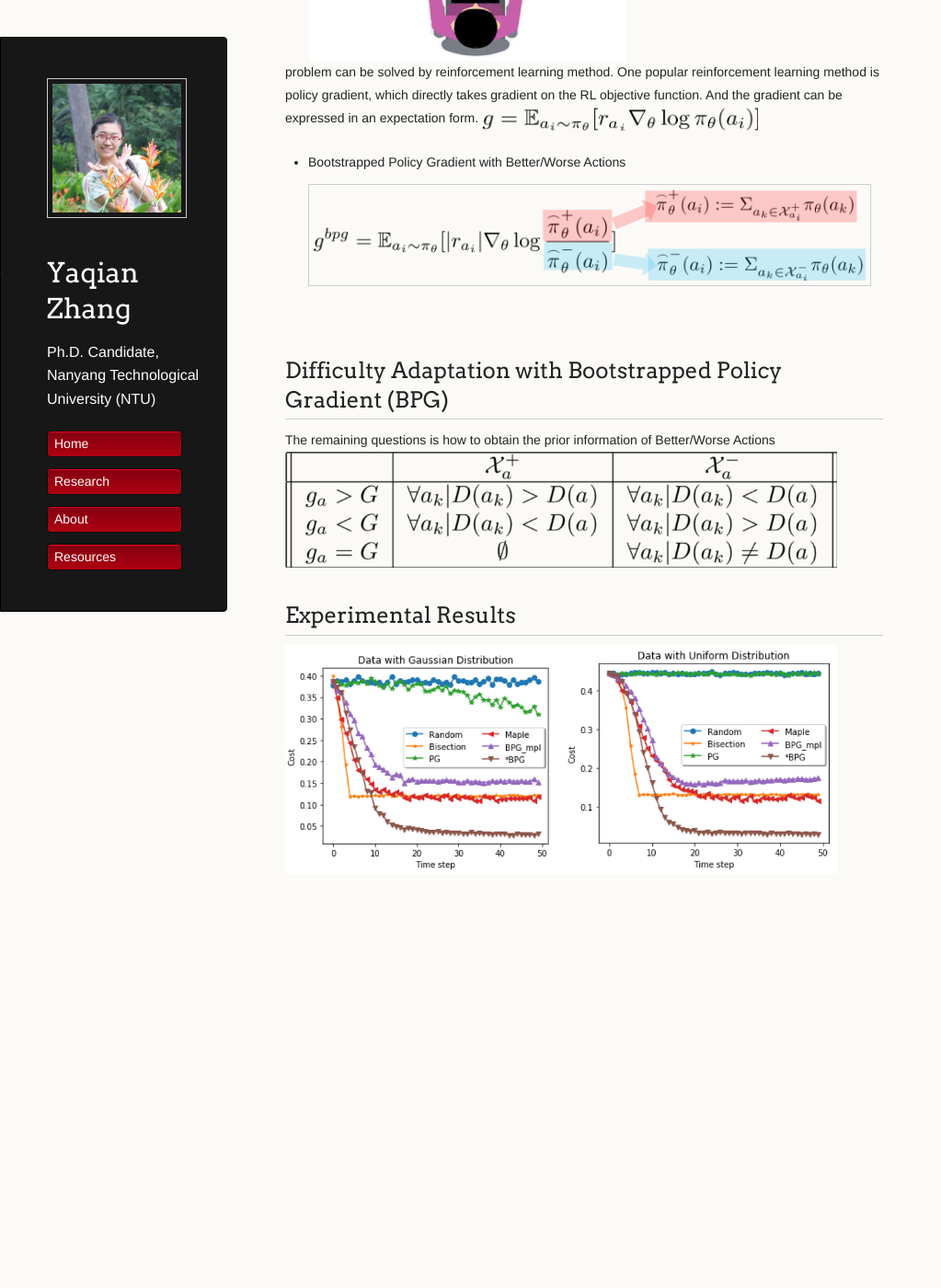
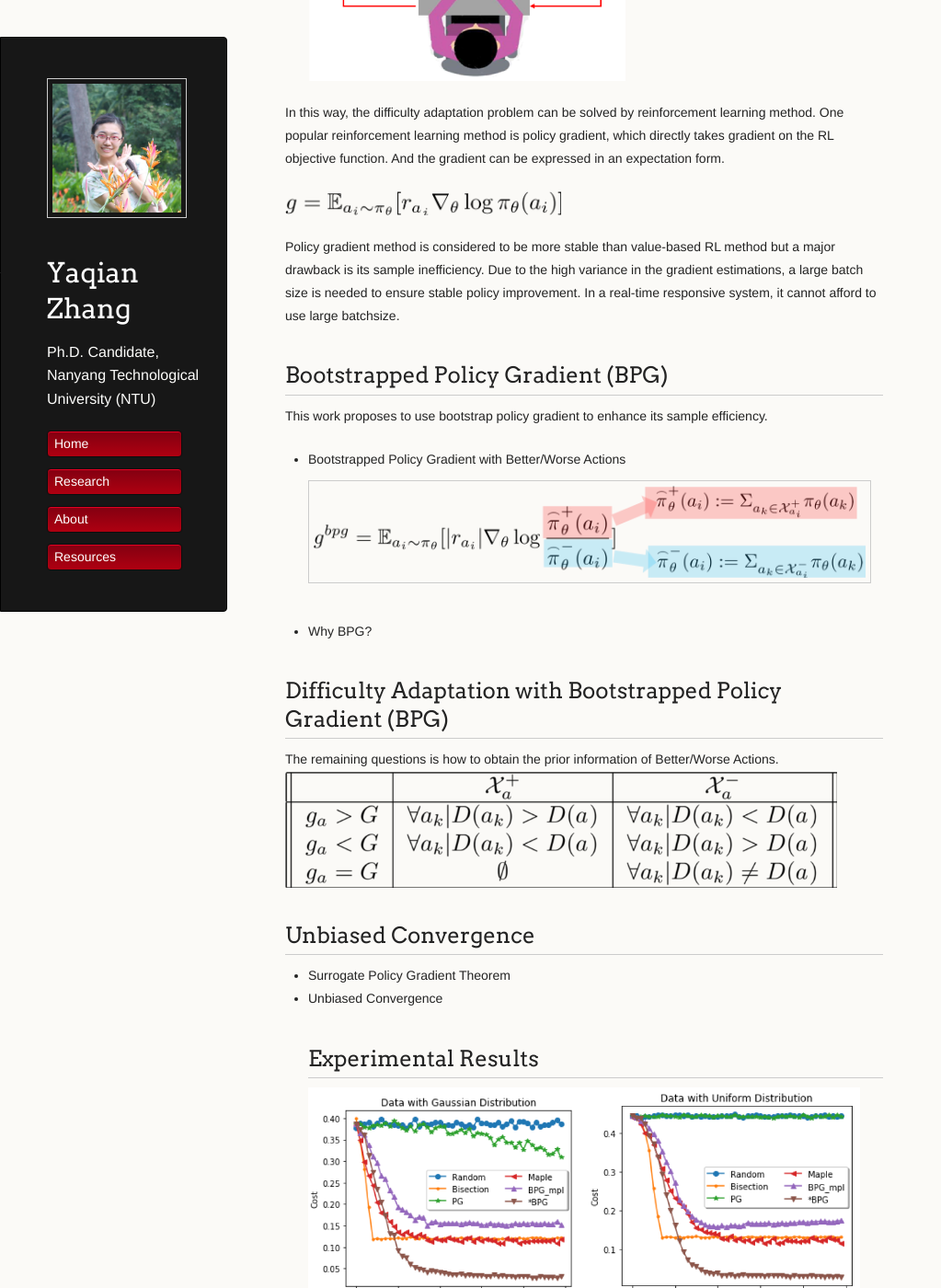
Before and after one commit to YaqianZhang/yaqianzhang.github.io, a Jekyll site: the page built from _posts/2019-01-30-boostrapped-policy-gradient.md, in a window 1280 px wide and 1400 px high, scrolled down 904 px. Shown: the whole window at 92% size, without its empty margins (0-1023 px from the left). Built offline with Jekyll 4.4.1, drawn with Linux system fonts in a browser that asks for light colours; before the commit the page ends 1926 px from its top, so only the background shows below that; some of the changed text lies outside the part shown.

Commit message:
Update 2019-01-30-boostrapped-policy-gradient.md

```diff
--- a/_posts/2019-01-30-boostrapped-policy-gradient.md
+++ b/_posts/2019-01-30-boostrapped-policy-gradient.md
@@ -28,16 +28,28 @@ both in theory and in practice. We also generalize BPG
 to multi-dimensional continuous action domain in general actor-critic
 reinforcement learning algorithms with no prior knowledge required.
 
+## Policy Gradient
+The problem of difficulty adaptation can be formalized using Reinforcement Leanring by taking question difficulty as action and the suitability of a difficulty as reward:
+
+<img src="/images/bpg_pic/system.png" alt="hi" class="inline" width="400" />
+
+In this way, the difficulty adaptation problem can be solved by reinforcement learning method. One popular reinforcement learning method is policy gradient, which directly takes gradient on the RL objective function. And the gradient can be expressed in an expectation form.
+
+<img src="/images/bpg_pic/pg.png" alt="hi" class="inline" width="300" />
+
+Policy gradient method is considered to be more stable than value-based RL method but a major drawback is its sample inefficiency. Due to the high variance in the gradient estimations, a large batch size is needed to ensure stable policy improvement. In a real-time responsive system, it cannot afford to use large batchsize.
+
 ## Bootstrapped Policy Gradient (BPG)
-The problem of difficulty adaptation can be formalized using Reinforcement Leanring by taking question difficulty as action and the suitability of a difficulty as reward:
-<img src="/images/bpg_pic/system.png" alt="hi" class="inline" width="400" />
-In this way, the difficulty adaptation problem can be solved by reinforcement learning method. One popular reinforcement learning method is policy gradient, which directly takes gradient on the RL objective function. And the gradient can be expressed in an expectation form.
-<img src="/images/bpg_pic/pg.png" alt="hi" class="inline" width="300" />
+This work proposes to use bootstrap policy gradient to enhance its sample efficiency.
 * Bootstrapped Policy Gradient with Better/Worse Actions
 <img src="/images/bpg_pic/bpg.png" alt="hi" class="inline" width="600" />
+* Why BPG?
 
 ## Difficulty Adaptation with Bootstrapped Policy Gradient (BPG)
-The remaining questions is how to obtain the prior information of Better/Worse Actions
+The remaining questions is how to obtain the prior information of Better/Worse Actions.
 <img src="/images/bpg_pic/DDA.png" alt="hi" class="inline" width="600" />
+## Unbiased Convergence
+* Surrogate Policy Gradient Theorem
+* Unbiased Convergence
 ## Experimental Results
 <img src="/images/fig4_1.PNG" alt="hi" class="inline" width="600" />
```
